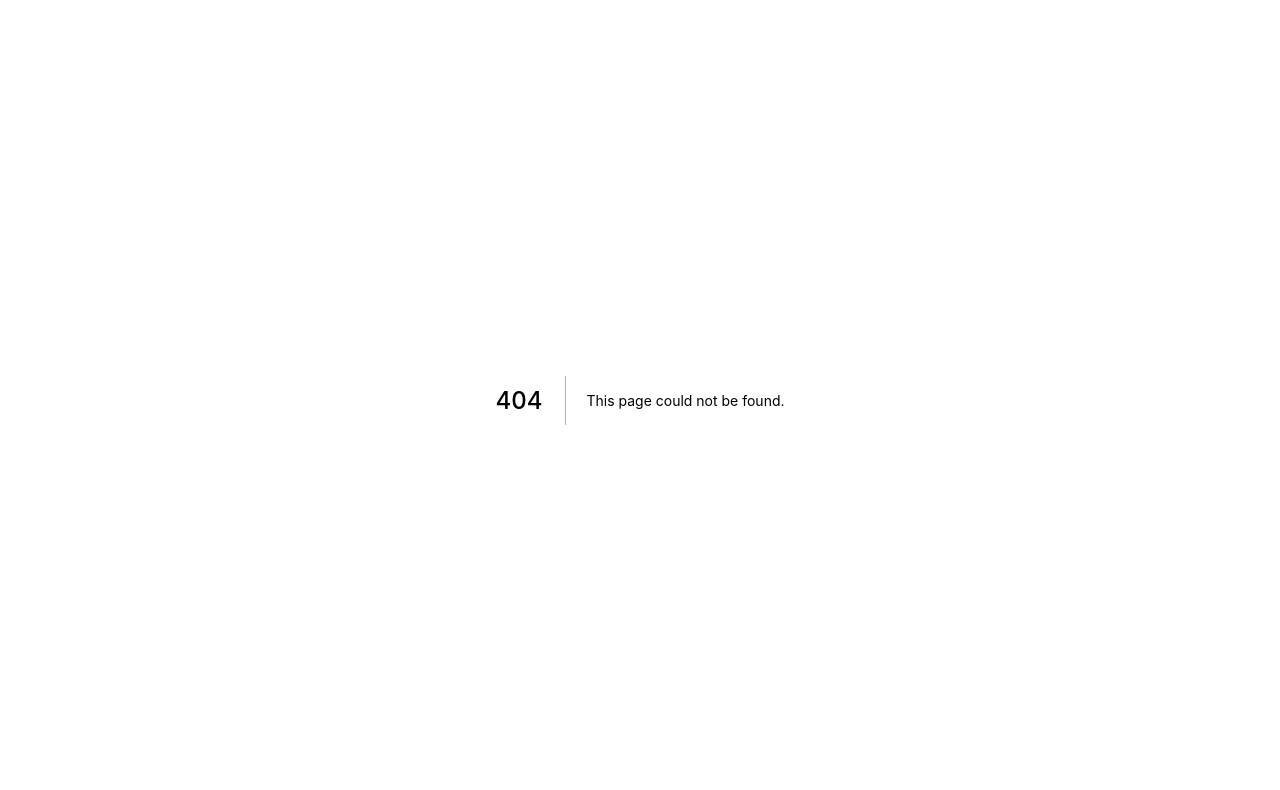
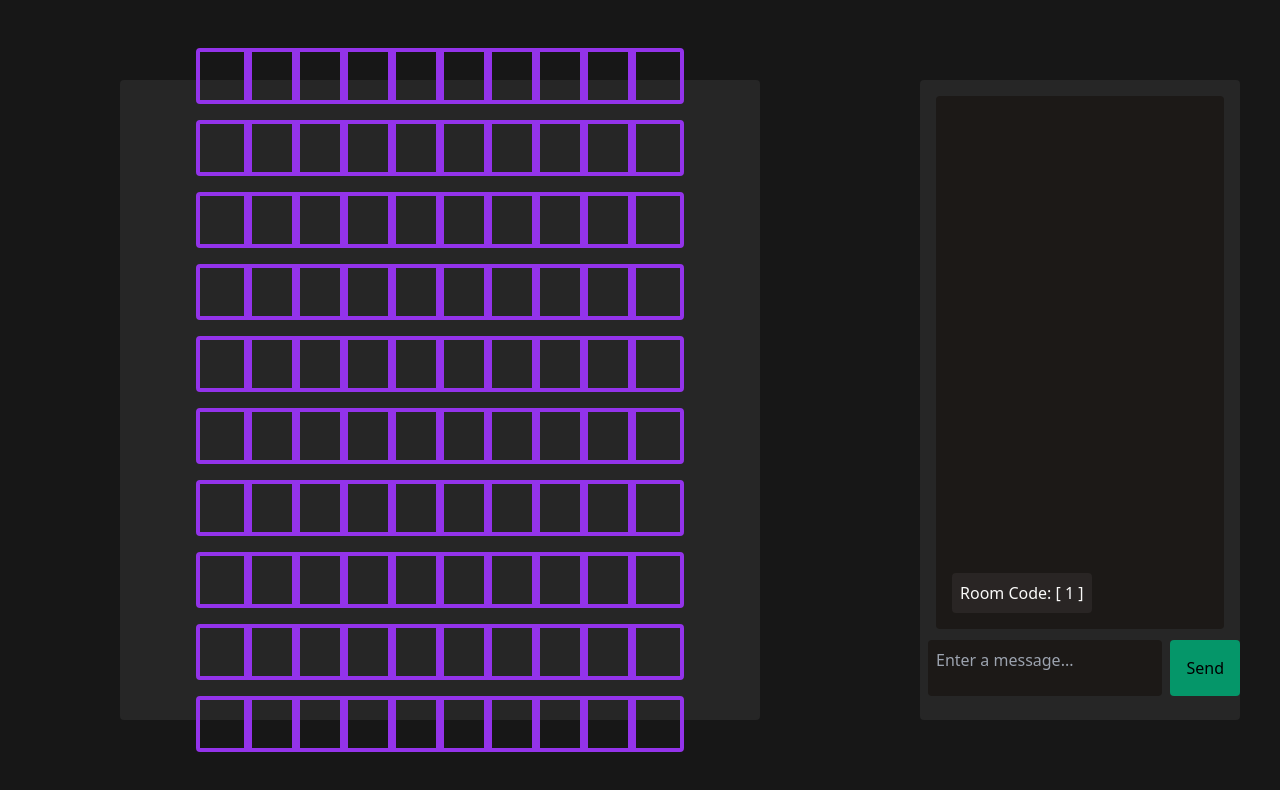
Before and after one commit to jchen396/GRAMANA, a Next.js app in the folder client/: page /rooms/1 in a window 1280 px wide. Before the commit this address had no page. Shown: the top 790 px of the page. Built offline with nearby package versions, Linux system fonts and the light colour scheme; no server answers.

Commit message:
created dynamic socketio rooms

```diff
--- a/client/components/ChatBox.tsx
+++ b/client/components/ChatBox.tsx
@@ -1,12 +1,21 @@
 import React, { useEffect, useRef, useState } from "react";
 import socket from "./Socket";
 
-const ChatBox = () => {
+interface Props {
+	queryId: string | string[];
+}
+
+const ChatBox: React.FC<Props> = ({ queryId }) => {
 	const [message, setMessage] = useState("");
 	const [messageBoxes, setMessageBoxes] = useState<string[]>([]);
 	const ref = useRef<HTMLInputElement | null>(null);
 	useEffect(() => {
-		socket.emit("join");
+		console.log(socket);
+		setMessageBoxes((prevState: any) => [
+			...prevState,
+			`Room Code: [ ${queryId} ]`,
+		]);
+		socket.emit("join", queryId);
 		socket.on("connect", () => {});
 		socket.on("join", (id) => {
 			setMessageBoxes((prevState: any) => [
@@ -50,9 +59,12 @@ const ChatBox = () => {
 				{messageBoxes
 					.slice(0)
 					.reverse()
-					.map((msg) => {
+					.map((msg, key) => {
 						return (
-							<div className="p-2 mt-6 bg-stone-800 text-stone-50 rounded">
+							<div
+								key={key}
+								className="p-2 mt-6 bg-stone-800 text-stone-50 rounded"
+							>
 								{msg}
 							</div>
 						);
--- a/client/components/CreateRoom.tsx
+++ b/client/components/CreateRoom.tsx
@@ -1,10 +1,13 @@
 import React, { useState } from "react";
 import ArrowCircleRightIcon from "@mui/icons-material/ArrowCircleRight";
+import { useRouter } from "next/router";
 
 const CreateRoom = () => {
 	const [roomCode, setRoomCode] = useState("");
+	const router = useRouter();
 	const enterRoomHandler = (e: any) => {
 		e.preventDefault();
+		router.push(`/rooms/${roomCode}`);
 		console.log(roomCode);
 	};
 	const textChangeHandler = (e: any) => {
@@ -19,6 +22,7 @@ const CreateRoom = () => {
 				className="flex justify-center items-center"
 			>
 				<input
+					required
 					onChange={(e) => textChangeHandler(e)}
 					className="text-2xl text-center text-medium uppercase rounded p-2"
 					type="text"
--- a/client/pages/index.tsx
+++ b/client/pages/index.tsx
@@ -1,7 +1,5 @@
 import type { NextPage } from "next";
-import ChatBox from "../components/ChatBox";
 import CreateRoom from "../components/CreateRoom";
-import PlayScreen from "../components/PlayScreen";
 
 const Home: NextPage = () => {
 	return (
--- /dev/null
+++ b/client/pages/rooms/[id].tsx
@@ -0,0 +1,17 @@
+import React, { useState } from "react";
+import PlayScreen from "../../components/PlayScreen";
+import ChatBox from "../../components/ChatBox";
+import { useRouter } from "next/router";
+
+const Room = () => {
+	const router = useRouter();
+	const queryId: string | string[] = router.query.id!;
+	return (
+		<div className="w-screen h-screen bg-neutral-900 flex flex-wrap items-center justify-center space-x-20">
+			<PlayScreen />
+			<ChatBox queryId={queryId} />
+		</div>
+	);
+};
+
+export default Room;
```
Also changed, not shown: 2 other files (tests, documents, lock files or other folders).
